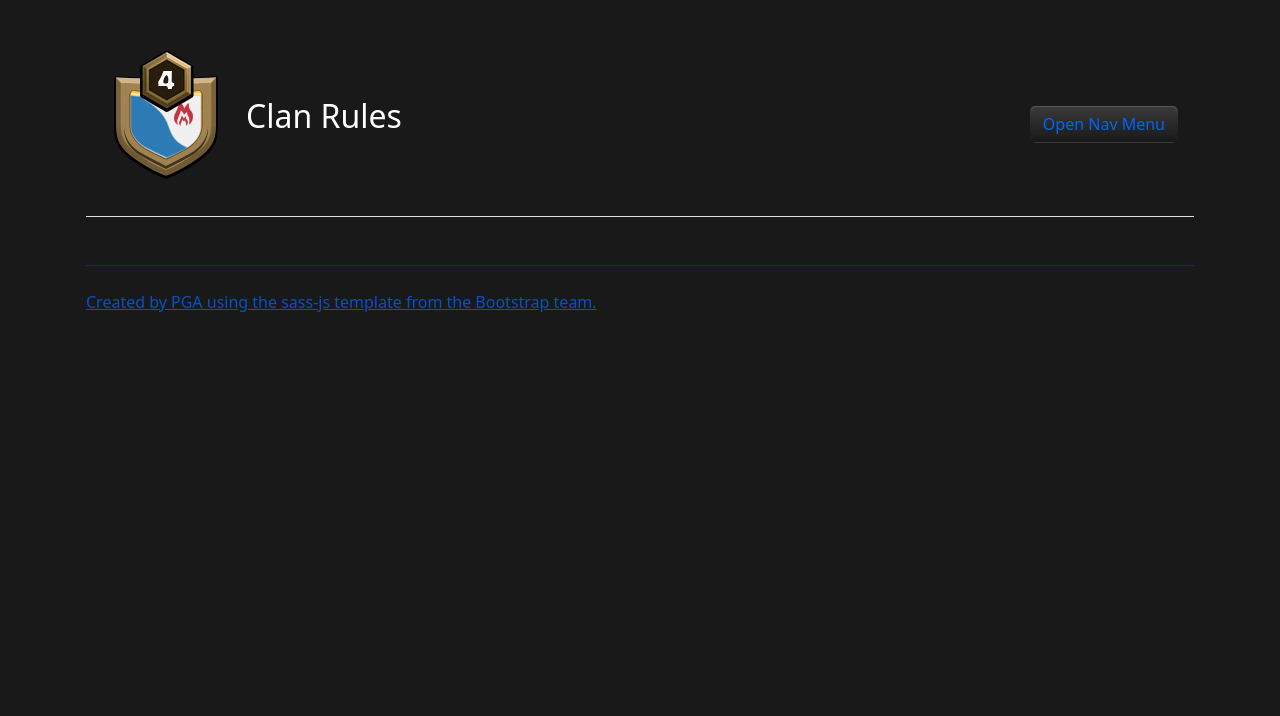
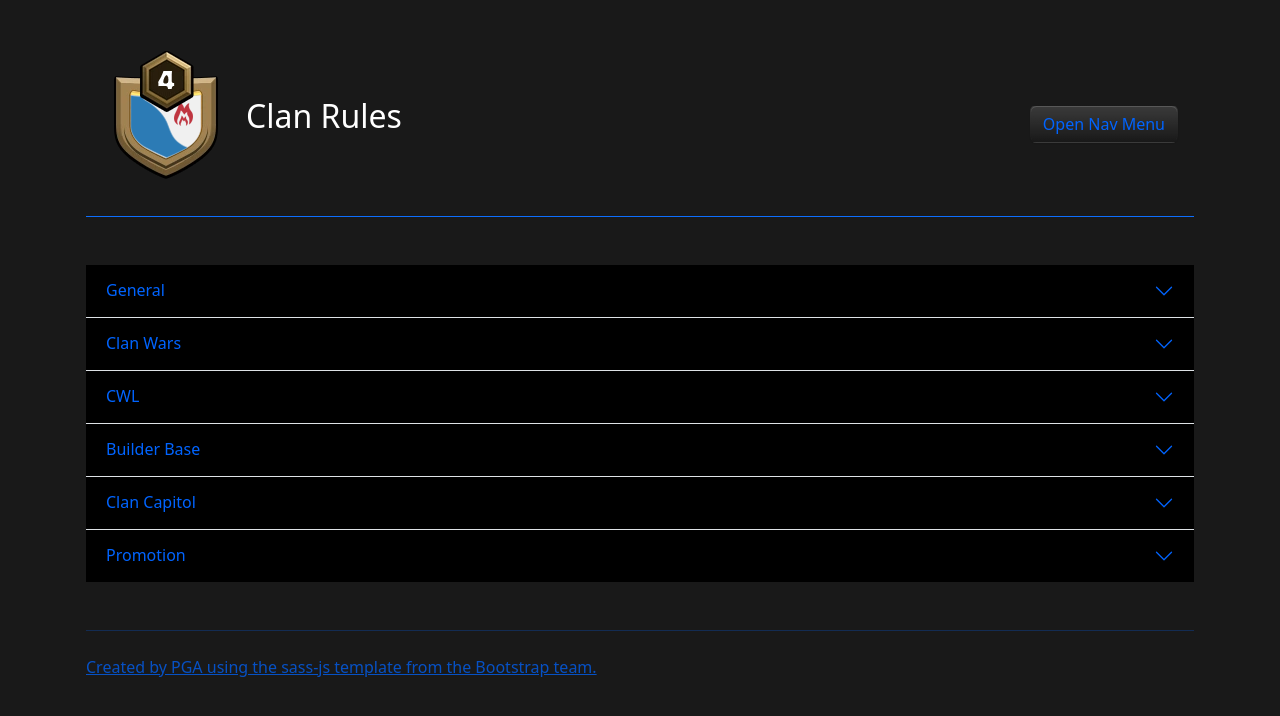
Before and after one commit to PGA-dev/skyranch, a website: page rules.html in a window 1280 px wide. Drawn offline with nearby package versions, Linux system fonts and the light colour scheme; files that its build step writes are made by us from their sources.

Commit message:
added accordian to rule page 5.25.2024

```diff
--- a/rules.html
+++ b/rules.html
@@ -12,7 +12,7 @@
   <!--HEADER-->
   <div class="container py-4 px-3 mx-auto">
 
-    <header class="d-flex justify-content-between align-items-md-center pb-3 mb-5 border-bottom">
+    <header class="d-flex justify-content-between align-items-md-center pb-3 mb-5 border-bottom border-primary">
       <h1 class="h4">
         <a href="/" class="d-flex align-items-center text-success text-decoration-none">
           <img src="./assets/clan-badge.png" class="img-fluid" alt="clan badge">
@@ -24,7 +24,69 @@
 
 
     </header>
-    <!--FIRST CONTENT SECTION-->
+    <!--Accordian Rules-->
+    <div class="accordion accordion-flush" id="accordianSR">
+      <div class="accordion-item">
+        <h2 class="accordion-header">
+          <button class="accordion-button collapsed" type="button" data-bs-toggle="collapse" data-bs-target="#flush-collapseOne" aria-expanded="false" aria-controls="flush-collapseOne">
+            General
+          </button>
+        </h2>
+        <div id="flush-collapseOne" class="accordion-collapse collapse" data-bs-parent="#accordianSR">
+          <div class="accordion-body">Placeholder content for this accordion, which is intended to demonstrate the <code>.accordion-flush</code> class. This is the first item's accordion body.</div>
+        </div>
+      </div>
+      <div class="accordion-item">
+        <h2 class="accordion-header">
+          <button class="accordion-button collapsed" type="button" data-bs-toggle="collapse" data-bs-target="#flush-collapse2"  aria-expanded="false" aria-controls="flush-collapseTwo">
+            Clan Wars
+          </button>
+        </h2>
+        <div id="flush-collapse2" class="accordion-collapse collapse" data-bs-parent="#accordianSR">
+          <div class="accordion-body">Placeholder content for this accordion, which is intended to demonstrate the <code>.accordion-flush</code> class. This is the second item's accordion body. Let's imagine this being filled with some actual content.</div>
+        </div>
+      </div>
+      <div class="accordion-item">
+        <h2 class="accordion-header">
+          <button class="accordion-button collapsed" type="button" data-bs-toggle="collapse" data-bs-target="#flush-collapse3"  aria-expanded="false" aria-controls="flush-collapseThree">
+            CWL
+          </button>
+        </h2>
+        <div id="flush-collapse3" class="accordion-collapse collapse" data-bs-parent="#accordianSR">
+          <div class="accordion-body">Placeholder content for this accordion, which is intended to demonstrate the <code>.accordion-flush</code> class. This is the third item's accordion body. Nothing more exciting happening here in terms of content, but just filling up the space to make it look, at least at first glance, a bit more representative of how this would look in a real-world application.</div>
+        </div>
+      </div>
+      <div class="accordion-item">
+        <h2 class="accordion-header">
+          <button class="accordion-button collapsed" type="button" data-bs-toggle="collapse" data-bs-target="#flush-collapse4"  aria-expanded="false" aria-controls="flush-collapseThree">
+            Builder Base
+          </button>
+        </h2>
+        <div id="flush-collapse4" class="accordion-collapse collapse" data-bs-parent="#accordianSR">
+          <div class="accordion-body">Placeholder content for this accordion, which is intended to demonstrate the <code>.accordion-flush</code> class. This is the third item's accordion body. Nothing more exciting happening here in terms of content, but just filling up the space to make it look, at least at first glance, a bit more representative of how this would look in a real-world application.</div>
+        </div>
+      </div>
+      <div class="accordion-item">
+        <h2 class="accordion-header">
+          <button class="accordion-button collapsed" type="button" data-bs-toggle="collapse" data-bs-target="#flush-collapse5"  aria-expanded="false" aria-controls="flush-collapseThree">
+            Clan Capitol
+          </button>
+        </h2>
+        <div id="flush-collapse5" class="accordion-collapse collapse" data-bs-parent="#accordianSR">
+          <div class="accordion-body">Placeholder content for this accordion, which is intended to demonstrate the <code>.accordion-flush</code> class. This is the third item's accordion body. Nothing more exciting happening here in terms of content, but just filling up the space to make it look, at least at first glance, a bit more representative of how this would look in a real-world application.</div>
+        </div>
+      </div>
+      <div class="accordion-item">
+        <h2 class="accordion-header">
+          <button class="accordion-button collapsed" type="button" data-bs-toggle="collapse" data-bs-target="#flush-collapse6"  aria-expanded="false" aria-controls="flush-collapseThree">
+            Promotion
+          </button>
+        </h2>
+        <div id="flush-collapse6" class="accordion-collapse collapse" data-bs-parent="#accordianSR">
+          <div class="accordion-body">Placeholder content for this accordion, which is intended to demonstrate the <code>.accordion-flush</code> class. This is the third item's accordion body. Nothing more exciting happening here in terms of content, but just filling up the space to make it look, at least at first glance, a bit more representative of how this would look in a real-world application.</div>
+        </div>
+      </div>
+    </div>
     <!--SECOND CONTENT SECTION-->
 
     <!--OFF CANVAS NAV-->
--- a/scss/styles.scss
+++ b/scss/styles.scss
@@ -104,6 +104,11 @@ body {
 h6 {
   color: var(--bs-light);
 }
+
+.accordian-header{
+  background-color: var(--bs-info);
+  color: var(--bs-body);
+}
 .carousel-item {
   transition: transform 10ms ease-in-out;
   border-color: var(--bs-primary);
```
